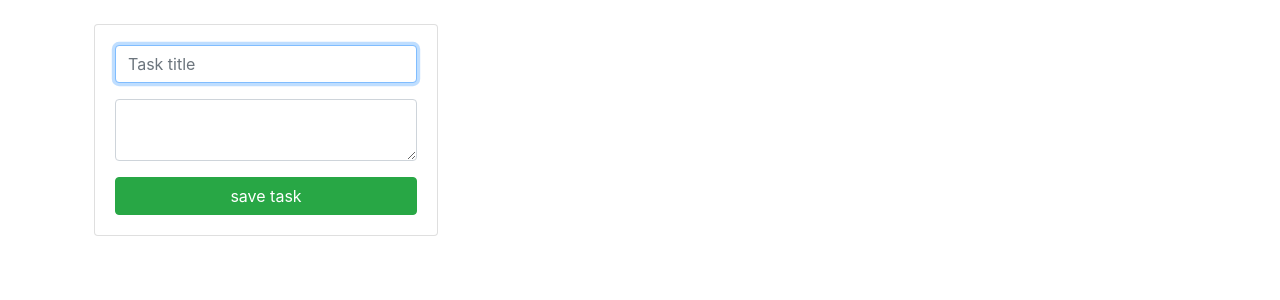
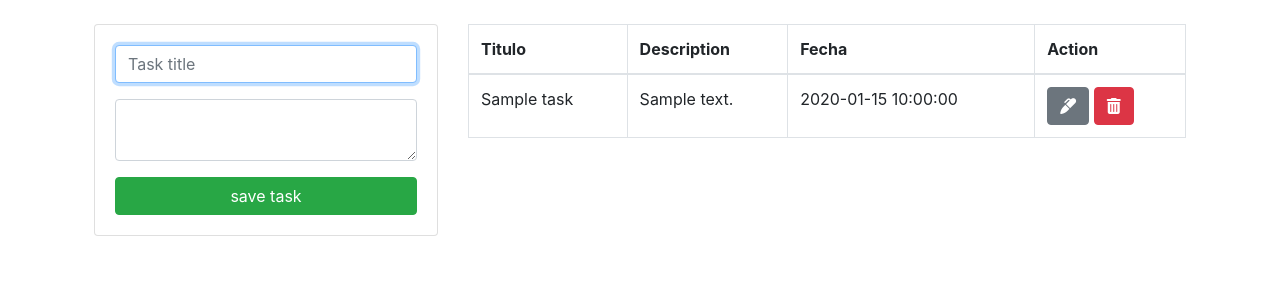
Before and after one commit to EdenilsonBatres/crud_PHP, a PHP site: page / in a window 1280 px wide. Shown: the part 56-356 px from the top of the page. Run offline with PHP 8.4, Linux system fonts and the light colour scheme; tables that the repository leaves empty or names only in its code hold one stand-in row (values such as "Sample post"); some libraries are stand-ins or nearby versions.

Commit message:
botones de editar y eliminar agregados

```diff
--- a/includes/header.php
+++ b/includes/header.php
@@ -8,7 +8,8 @@
 
     <!-- Bootstrap CSS -->
     <link rel="stylesheet" href="https://cdn.jsdelivr.net/npm/bootstrap@4.6.1/dist/css/bootstrap.min.css" integrity="sha384-zCbKRCUGaJDkqS1kPbPd7TveP5iyJE0EjAuZQTgFLD2ylzuqKfdKlfG/eSrtxUkn" crossorigin="anonymous">
-
+    <!--biblioteca de fuentes  -->
+    <link rel="stylesheet" href="https://cdnjs.cloudflare.com/ajax/libs/font-awesome/6.1.1/css/all.min.css" integrity="sha512-KfkfwYDsLkIlwQp6LFnl8zNdLGxu9YAA1QvwINks4PhcElQSvqcyVLLD9aMhXd13uQjoXtEKNosOWaZqXgel0g==" crossorigin="anonymous" referrerpolicy="no-referrer" />
     <title>crud</title>
   </head>
   <body>
--- a/index.php
+++ b/index.php
@@ -10,11 +10,12 @@
                     <!-- <strong>Holy guacamole!</strong> You should check in on some of those fields below. -->
                     <?= $_SESSION['message'] ?>
                     <button type="button" class="close" data-dismiss="alert" aria-label="Close">
-                    <span aria-hidden="true">&times</span>
+                        <span aria-hidden="true">&times</span>
                     </button>
                 </div>
                 <!-- //la funcion de unset elimina las variables de sesion -->
-            <?php session_unset(); } ?>
+            <?php session_unset();
+            } ?>
 
             <div class="card card-body">
                 <form action="save_task.php " method="POST">
@@ -31,7 +32,46 @@
             </div>
         </div>
         <div class="col-md-8">
+            <!-- //inicio del bloque de rellenado de tablas -->
+            <table class="table table-bordered">
+                <thead>
+                    <!-- cabecera de la tabla -->
+                    <tr>
+                        <!-- filas -->
+                        <th>Titulo</th>
+                        <th>Description</th>
+                        <th>Fecha</th>
+                        <th>Action</th>
+                    </tr>
+                </thead>
+                <!-- // -->
+                <tbody>
+                    <!-- consulta a la base de datos -->
+                    <?php
+                    $query = "SELECT * FROM task";
+                    $resultado_tareas =  mysqli_query($con, $query);
+                    while ($row = mysqli_fetch_array($resultado_tareas)) {
+                    ?>
+                        <!--linea iterable con salida html -->
+                        <tr>
+                            <td><?php echo $row['title'] ?></td>
+                            <td><?php echo $row['description'] ?></td>
+                            <td><?php echo $row['created_at'] ?></td>
+                            <td>
+                                <a href="edit_task.php?id=<?php echo $row['id'] ?>" class="btn btn-secondary">
+                                    <i class="fas fa-marker"></i>
+                                </a>
+                                <a href="delete_task.php?id=<?php echo $row['id'] ?>" class="btn btn-danger">
+                                 <i class="fas fa-trash-alt"></i>
+                                </a>
+                            </td>
 
+                        </tr>
+                    <?php } ?>
+
+
+                </tbody>
+            </table>
         </div>
     </div>
 </div>
```
